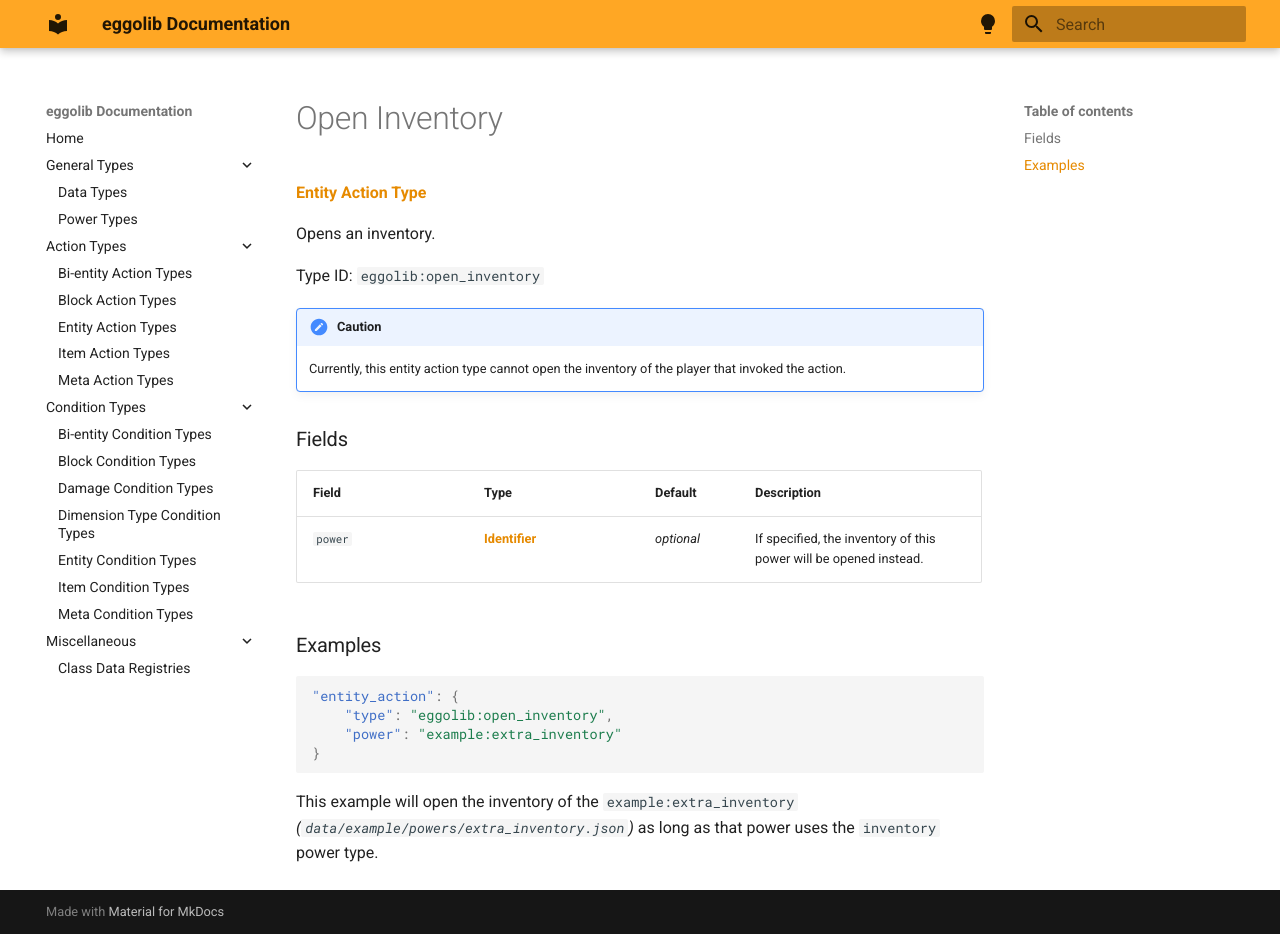
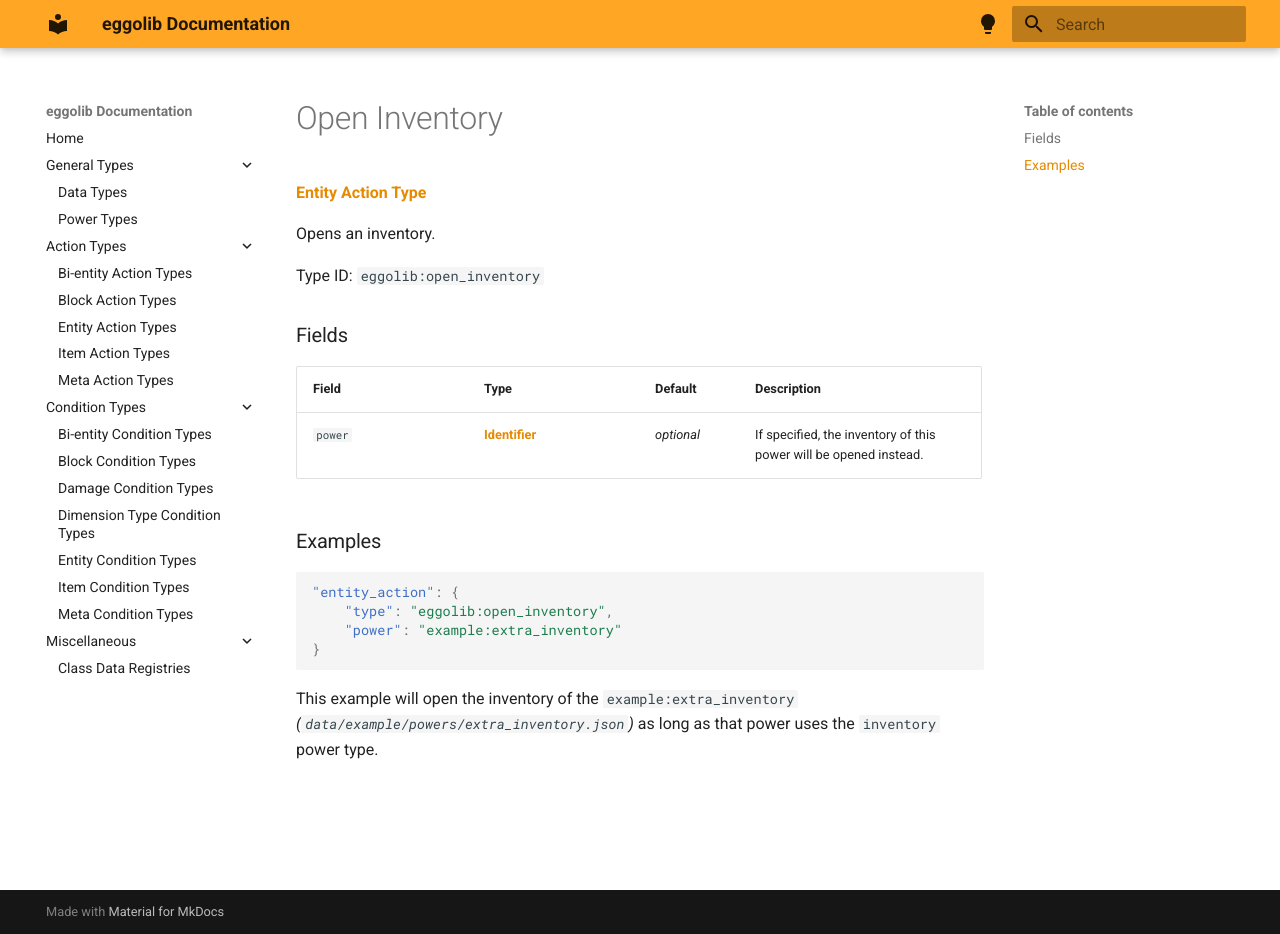
Before and after one commit to eggolib/eggolib.github.io, an MkDocs documentation site: the page built from docs/types/entity_action_types/open_inventory.md, in a window 1280 px wide and 934 px high. Built offline with MkDocs 1.6.1 and Material for MkDocs 9.7.7, drawn with Linux system fonts in a browser that asks for light colours; the version menu is left out.

Commit message:
Remove outdated note in `open_inventory` (Entity Action Type)

```diff
--- a/docs/types/entity_action_types/open_inventory.md
+++ b/docs/types/entity_action_types/open_inventory.md
@@ -12,10 +12,6 @@ search:
 Opens an inventory.
 
 Type ID: `eggolib:open_inventory`
-
-!!! caution
-
-    Currently, this entity action type cannot open the inventory of the player that invoked the action.
 
 
 ### Fields
```
